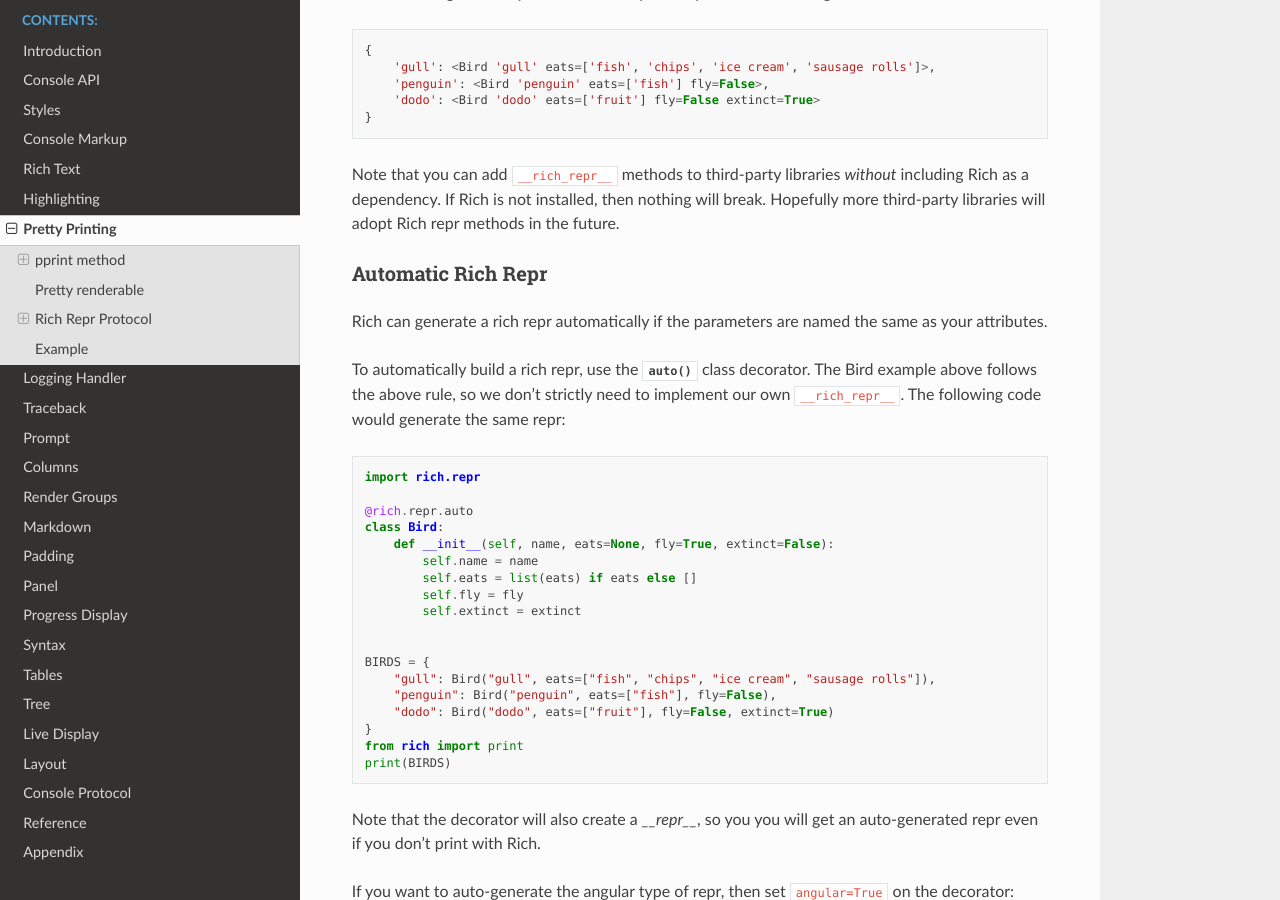
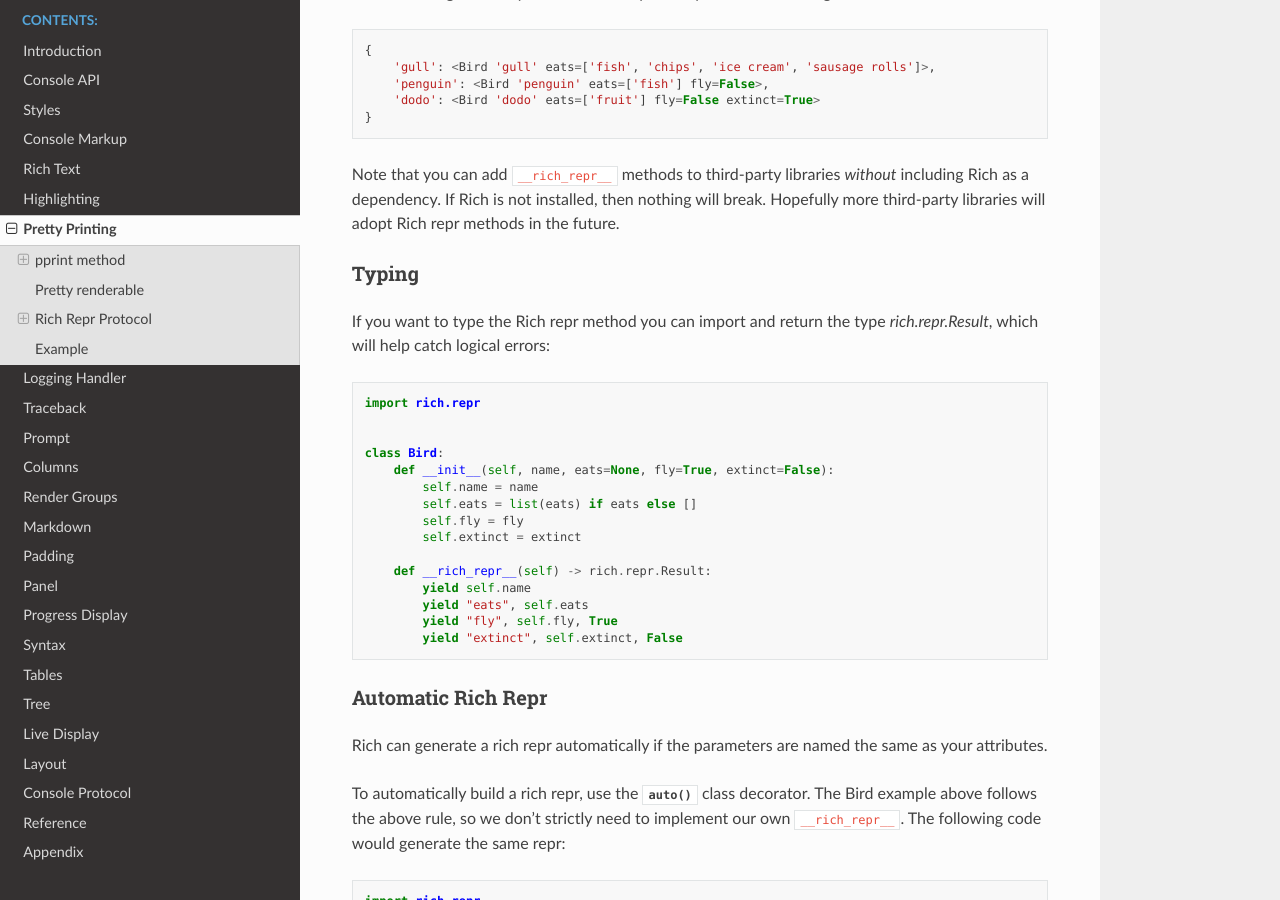
Before and after one commit to Textualize/rich, a Sphinx documentation site: the page built from docs/source/pretty.rst, in a window 1280 px wide and 900 px high, scrolled down 4359 px. Built offline with Sphinx 7.4.7 and the Read the Docs theme 2.0.0, drawn with Linux system fonts in a browser that asks for light colours.

Commit message:
Add typing

```diff
--- a/docs/source/pretty.rst
+++ b/docs/source/pretty.rst
@@ -172,6 +172,29 @@
 
 Note that you can add ``__rich_repr__`` methods to third-party libraries *without* including Rich as a dependency. If Rich is not installed, then nothing will break. Hopefully more third-party libraries will adopt Rich repr methods in the future.
 
+Typing
+~~~~~~
+
+If you want to type the Rich repr method you can import and return the type `rich.repr.Result`, which will help catch logical errors::
+
+
+    import rich.repr
+
+
+    class Bird:
+        def __init__(self, name, eats=None, fly=True, extinct=False):
+            self.name = name
+            self.eats = list(eats) if eats else []
+            self.fly = fly
+            self.extinct = extinct
+
+        def __rich_repr__(self) -> rich.repr.Result:
+            yield self.name
+            yield "eats", self.eats
+            yield "fly", self.fly, True
+            yield "extinct", self.extinct, False
+
+
 Automatic Rich Repr
 ~~~~~~~~~~~~~~~~~~~
 
```
